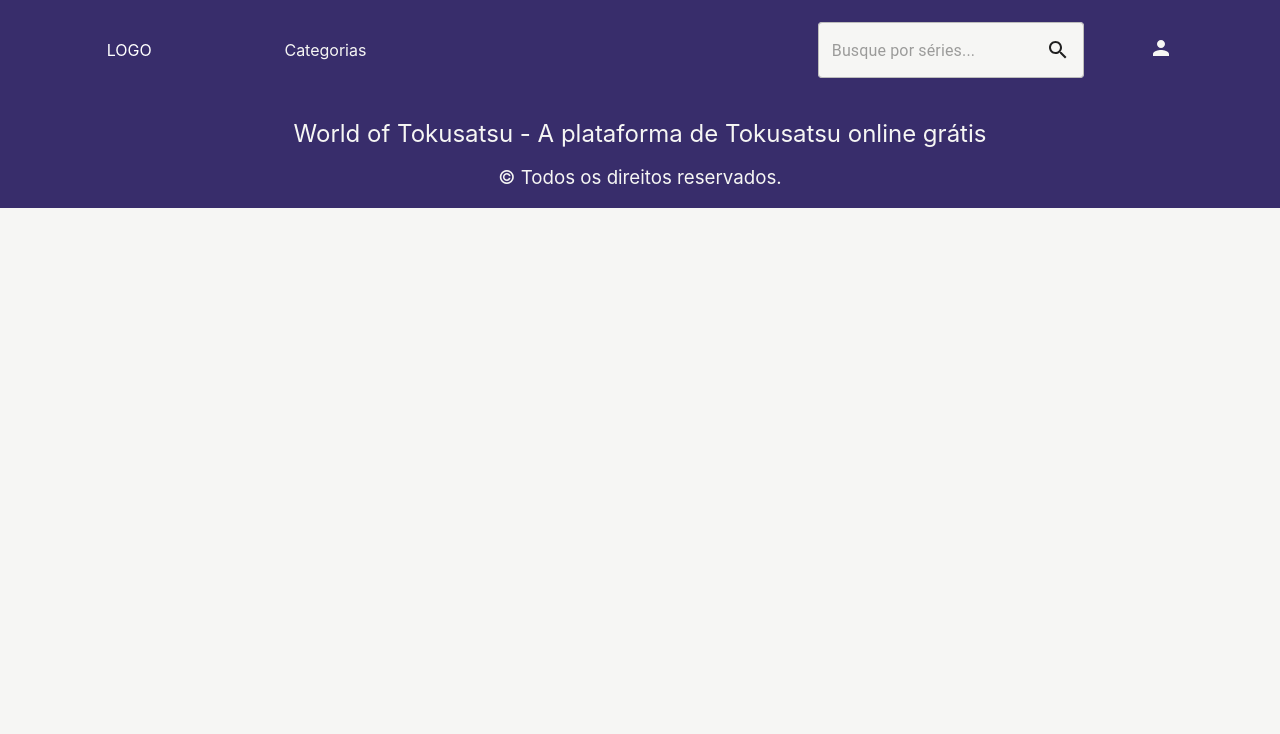
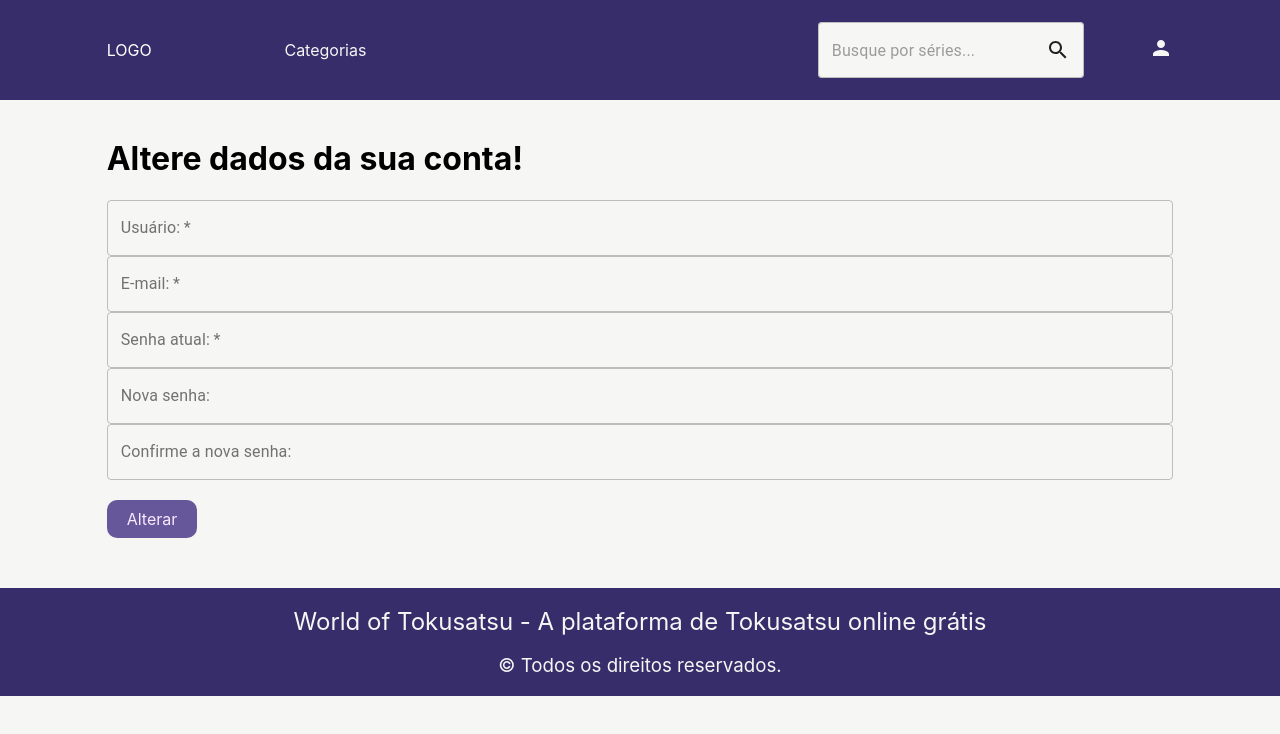
Before and after one commit to damassa/worldoftoku, a React (Create React App) app: page /user/1 in a window 1280 px wide. Shown: the top 734 px of the page. Built offline with nearby package versions, Linux system fonts and the light colour scheme; no server answers.

Commit message:
Image on detail page fixed

```diff
--- a/src/components/formUser/index.js
+++ b/src/components/formUser/index.js
@@ -1,11 +1,26 @@
-import React from 'react';
-
+import React, { useState, useEffect } from 'react';
+import { useParams } from 'react-router-dom';
 import { Grid, TextField } from '@material-ui/core';
+import api from '../../services/api';
 
 import useStyles from './styles';
 
 function FormUser() {
   const classes = useStyles();
+  const [data, setData] = useState({});
+  const { id } = useParams();
+
+  useEffect(() => {
+    api
+      .get(`users/${id}`)
+      .then((response) => {
+        setData(response.data);
+        console.log(response.data);
+      })
+      .catch((error) => {
+        console.log(error);
+      });
+  }, [id]);
 
   return (
     <Grid container justify="center">
@@ -18,6 +33,7 @@
           name="user"
           label="Usuário:"
           type="text"
+          value={data.name}
         />
       </Grid>
       <Grid item xs={12}>
@@ -29,6 +45,7 @@
           name="email"
           label="E-mail:"
           type="text"
+          value={data.email}
         />
       </Grid>
       <Grid item xs={12}>
@@ -38,7 +55,18 @@
           required
           fullWidth
           name="senha"
-          label="Senha:"
+          label="Senha atual:"
+          type="text"
+          value={data.password}
+        />
+      </Grid>
+      <Grid item xs={12}>
+        <TextField
+          inputProps={{ maxLenght: 25 }}
+          variant="outlined"
+          fullWidth
+          name="senha"
+          label="Nova senha:"
           type="text"
         />
       </Grid>
@@ -46,10 +74,9 @@
         <TextField
           inputProps={{ maxLenght: 25 }}
           variant="outlined"
-          required
           fullWidth
           name="repeatSenha"
-          label="Confirme a senha:"
+          label="Confirme a nova senha:"
           type="text"
         />
       </Grid>
--- a/src/components/routes/index.js
+++ b/src/components/routes/index.js
@@ -37,7 +37,7 @@
       <Switch>
         <PrivateRoute path="/" exact component={Home} />
         <PrivateRoute path="/detail/:id" exact component={Detail} />
-        <PrivateRoute path="/user" exact component={User} />
+        <PrivateRoute path="/user/:id" exact component={User} />
       </Switch>
     </div>
     <Footer />
--- a/src/pages/Detail/index.js
+++ b/src/pages/Detail/index.js
@@ -29,18 +29,15 @@
           <Grid item xs={10}>
             <Grid container className={classes.DetailContent}>
               <Grid item md={4}>
-                <Grid container className={classes.DetailImage}>
-                  <Grid item sm={12} md={8}>
+                <Grid container sm={12} md={8} className={classes.DetailImage}>
                   <img src={data.image} alt="Detalhe" title={data.name} />
-                  </Grid>
                 </Grid>
                 <Grid container className={classes.SerieDetail}>
                   <Grid item sm={12} md={8}>
                     <h1>{data.name}</h1>
                     <h2>{data.year}</h2>
                     <h4>{data.duration} minutes</h4>
-                    {data.category
-                      ? data.category.map((cat) => (
+                    {data.category?.map((cat) => (
                       <Grid
                         key={cat._id}
                         item
@@ -49,8 +46,7 @@
                       >
                         <div>{cat.name}</div>
                       </Grid>
-                        ))
-                      : null}
+                    ))}
                   </Grid>
                 </Grid>
               </Grid>
--- a/src/pages/Detail/styles.js
+++ b/src/pages/Detail/styles.js
@@ -10,9 +10,12 @@
     },
   },
   DetailImage: {
+    [theme.breakpoints.down('md')]: {
+      justifyContent: 'center',
+    },
     '& img': {
       maxWidth: '100%',
-      maxHeight: '100%',
+      maxHeight: 300,
     },
   },
   SerieDetail: {
@@ -24,6 +27,11 @@
     },
     '& h2': {
       fontSize: 18,
+      fontWeight: 'normal',
+    },
+    '& h4': {
+      fontSize: 14,
+      fontWeight: 'normal',
     },
   },
   CategoryTag: {
```
Lines whose indentation alone changed are shown as unchanged.
